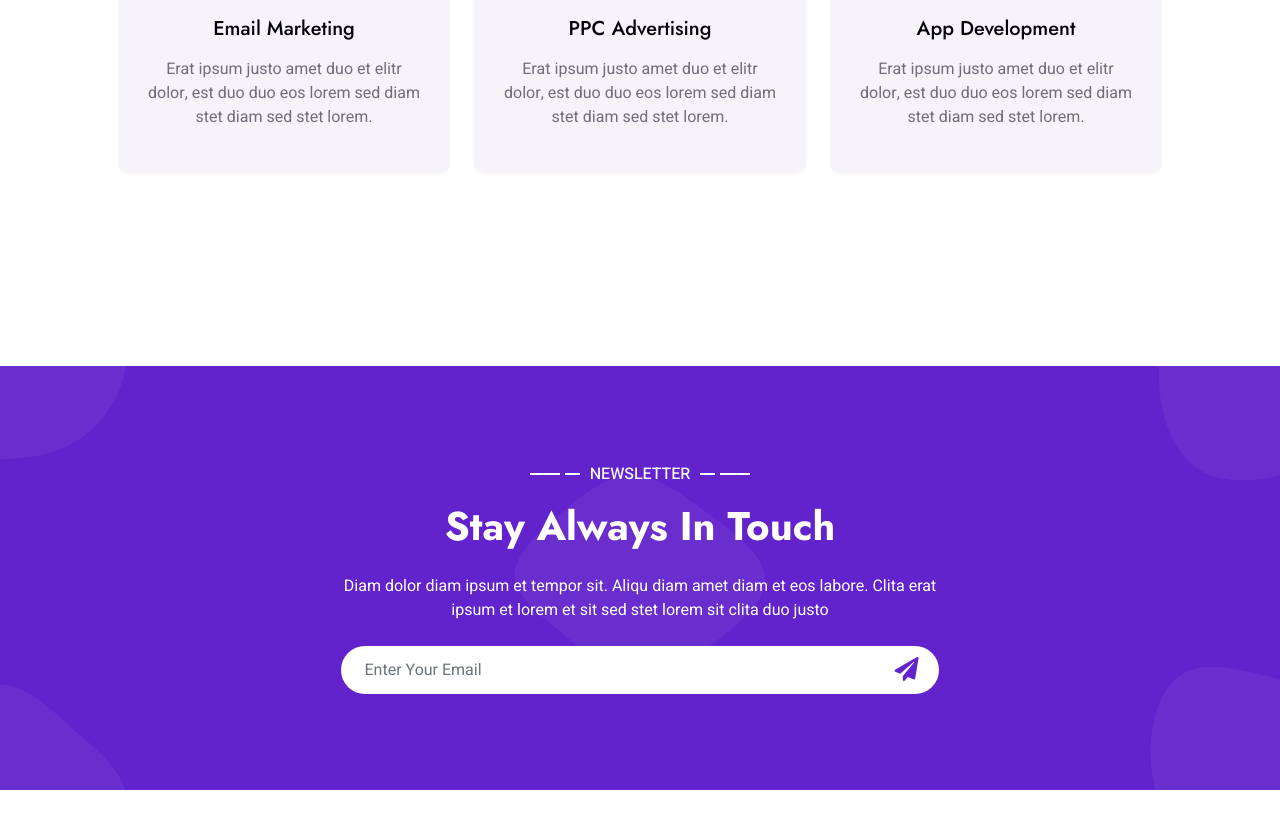
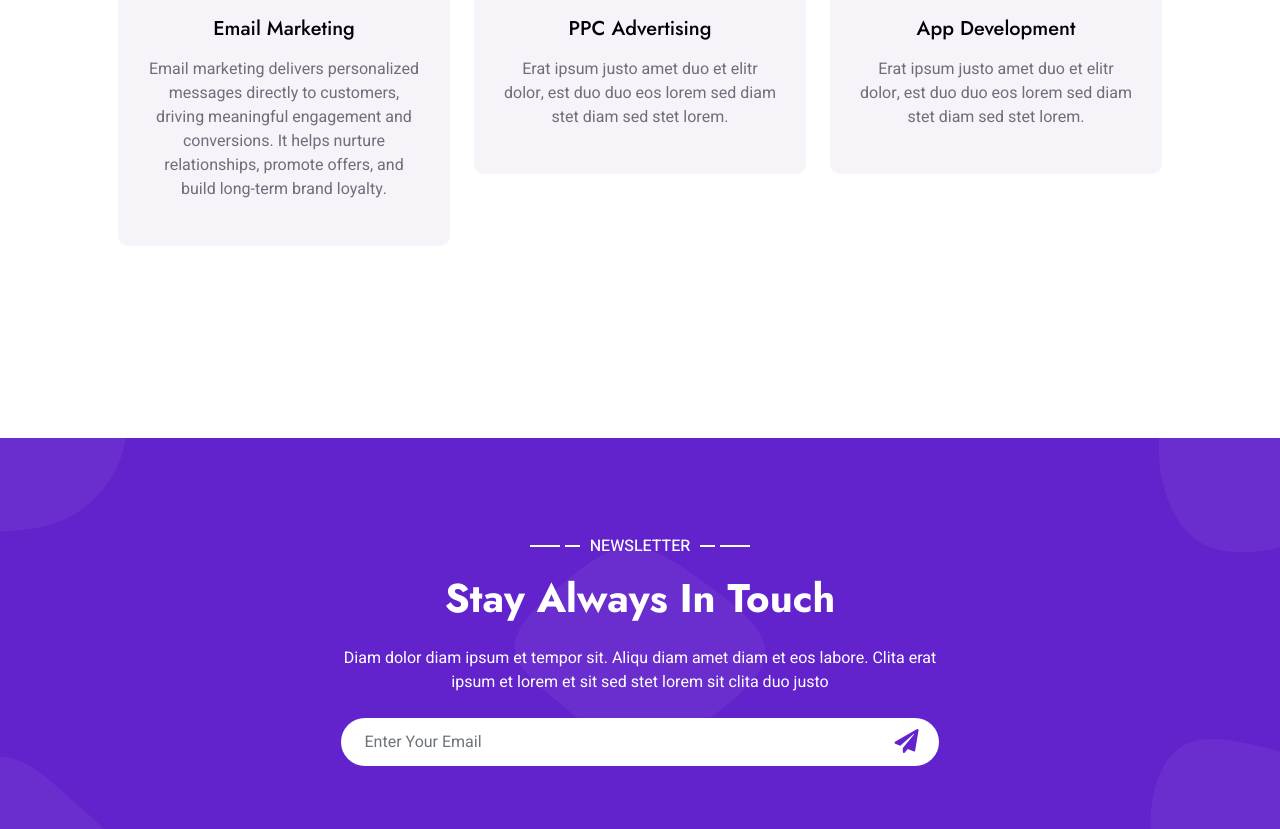
Before and after one commit to Afshanafsh/Afshan-freelancer, a plain HTML site: page index.html in a window 1280 px wide. Shown: the part 3648-4477 px from the top of the page. Drawn offline with nearby package versions, Linux system fonts and the light colour scheme; a script that the page names is missing.

Commit message:
Update index.html

```diff
--- a/index.html
+++ b/index.html
@@ -248,7 +248,8 @@ It builds brand awareness, drives engagement, and boosts customer loyalty across
                                 <i class="fa fa-mail-bulk fa-2x"></i>
                             </div>
                             <h5 class="mb-3">Email Marketing</h5>
-                            <p class="m-0">Erat ipsum justo amet duo et elitr dolor, est duo duo eos lorem sed diam stet diam sed stet lorem.</p>
+                            <p class="m-0">Email marketing delivers personalized messages directly to customers, driving meaningful engagement and conversions.
+It helps nurture relationships, promote offers, and build long-term brand loyalty.</p>
                             <a class="btn btn-square" href=""><i class="fa fa-arrow-right"></i></a>
                         </div>
                     </div>
```
